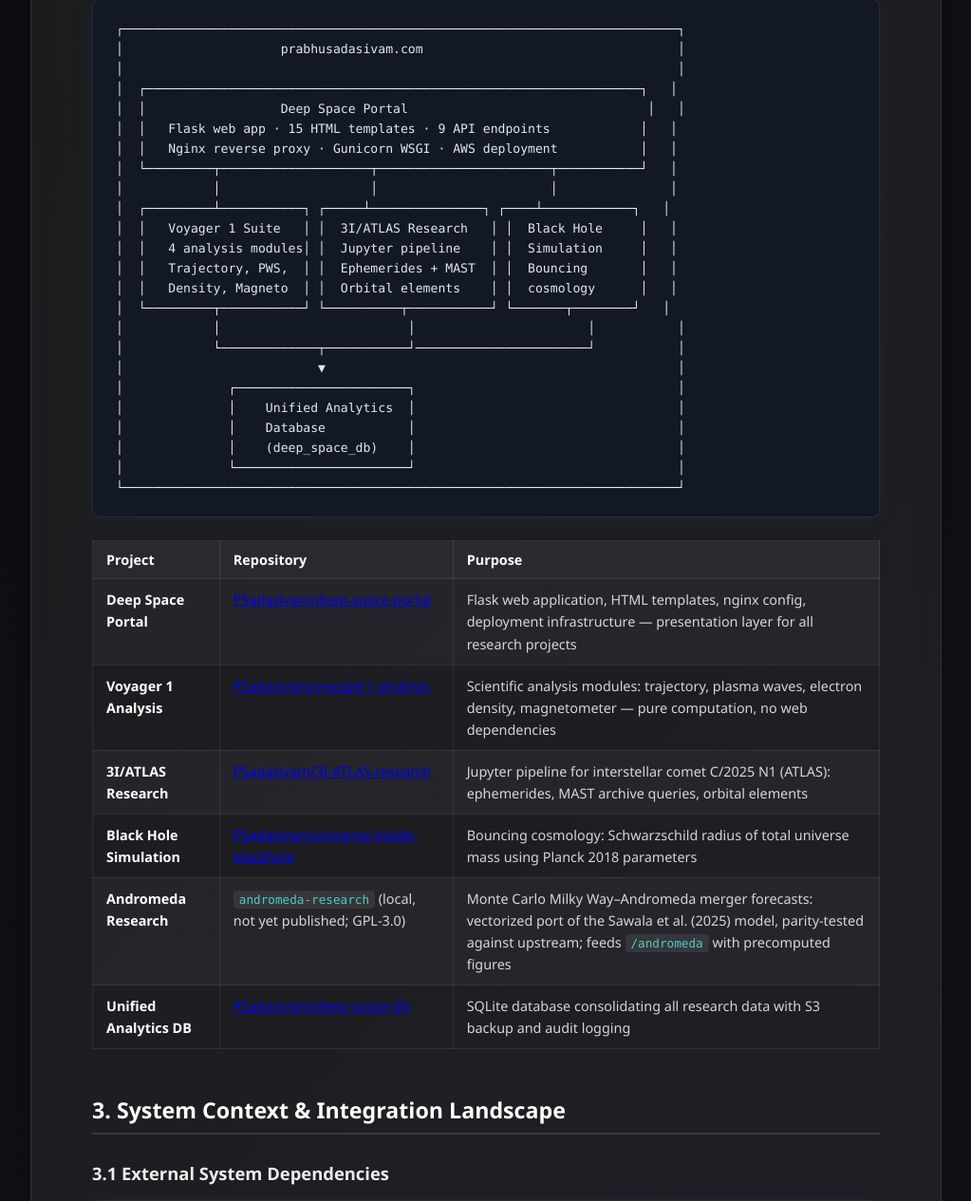
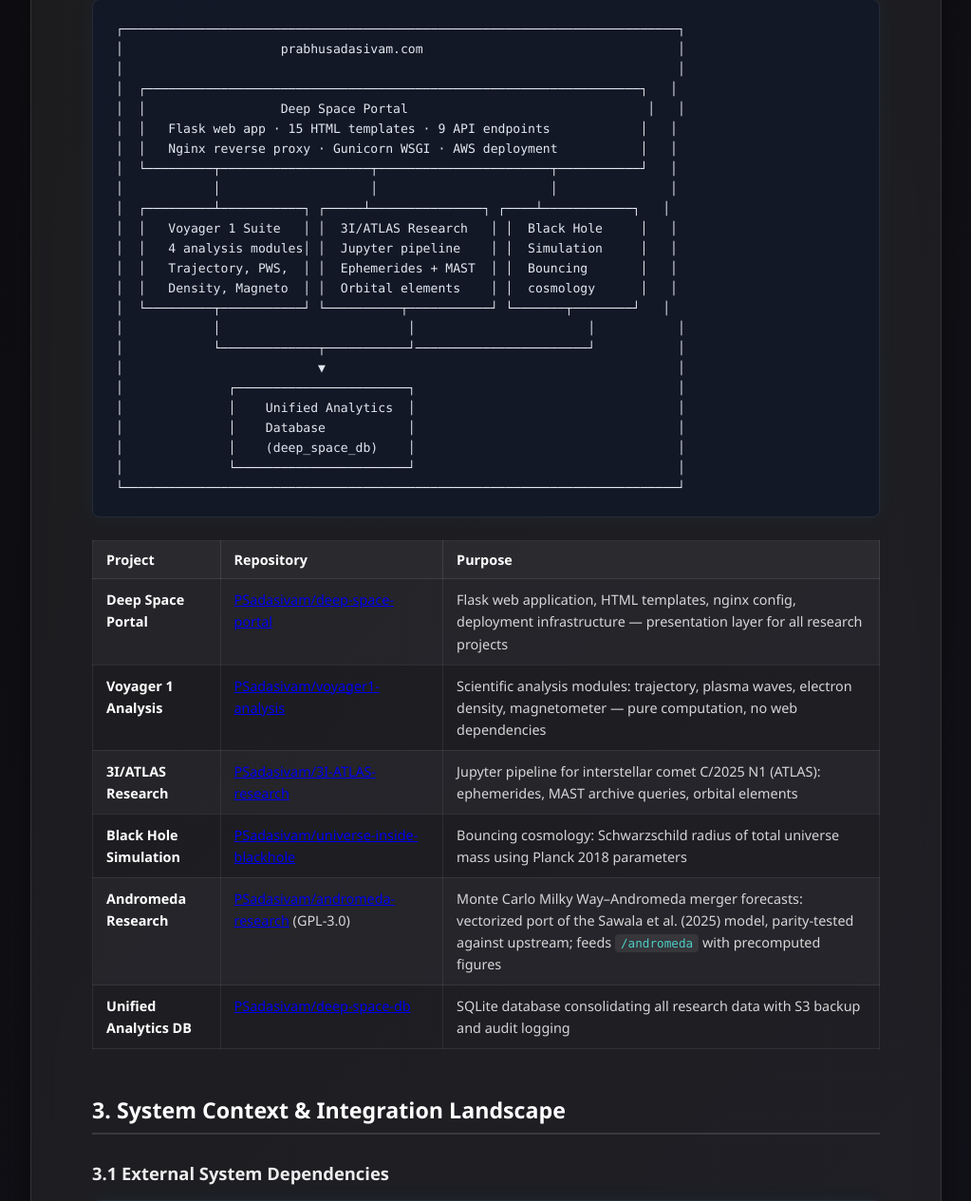
Before and after one commit to PSadasivam/deep-space-portal, a Flask app: page /architecture in a window 1280 px wide. Shown: the part 2482-3747 px from the top of the page at 95% size, without its empty margins (128-1151 px from the left). Run offline with Flask 3, Linux system fonts and the light colour scheme.

Commit message:
docs(architecture): link published andromeda-research repository (#21)
Refs #21

```diff
--- a/templates/architecture.html
+++ b/templates/architecture.html
@@ -403,7 +403,7 @@
             <tr><td><strong>Voyager 1 Analysis</strong></td><td><a href="https://github.com/PSadasivam/voyager1-analysis" target="_blank">PSadasivam/voyager1-analysis</a></td><td>Scientific analysis modules: trajectory, plasma waves, electron density, magnetometer — pure computation, no web dependencies</td></tr>
             <tr><td><strong>3I/ATLAS Research</strong></td><td><a href="https://github.com/PSadasivam/3I-ATLAS-research" target="_blank">PSadasivam/3I-ATLAS-research</a></td><td>Jupyter pipeline for interstellar comet C/2025 N1 (ATLAS): ephemerides, MAST archive queries, orbital elements</td></tr>
             <tr><td><strong>Black Hole Simulation</strong></td><td><a href="https://github.com/PSadasivam/universe-inside-blackhole" target="_blank">PSadasivam/universe-inside-blackhole</a></td><td>Bouncing cosmology: Schwarzschild radius of total universe mass using Planck 2018 parameters</td></tr>
-            <tr><td><strong>Andromeda Research</strong></td><td><code>andromeda-research</code> (local, not yet published; GPL-3.0)</td><td>Monte Carlo Milky Way&ndash;Andromeda merger forecasts: vectorized port of the Sawala et al. (2025) model, parity-tested against upstream; feeds <code>/andromeda</code> with precomputed figures</td></tr>
+            <tr><td><strong>Andromeda Research</strong></td><td><a href="https://github.com/PSadasivam/andromeda-research" target="_blank">PSadasivam/andromeda-research</a> (GPL-3.0)</td><td>Monte Carlo Milky Way&ndash;Andromeda merger forecasts: vectorized port of the Sawala et al. (2025) model, parity-tested against upstream; feeds <code>/andromeda</code> with precomputed figures</td></tr>
             <tr><td><strong>Unified Analytics DB</strong></td><td><a href="https://github.com/PSadasivam/deep-space-db" target="_blank">PSadasivam/deep-space-db</a></td><td>SQLite database consolidating all research data with S3 backup and audit logging</td></tr>
         </table>
 
@@ -1091,7 +1091,7 @@ Layer 6: Cloud
             <tr><td>Voyager 1 Analysis</td><td><a href="https://github.com/PSadasivam/voyager1-analysis" target="_blank">github.com/PSadasivam/voyager1-analysis</a></td><td><code>main</code></td></tr>
             <tr><td>3I/ATLAS Research</td><td><a href="https://github.com/PSadasivam/3I-ATLAS-research" target="_blank">github.com/PSadasivam/3I-ATLAS-research</a></td><td><code>main</code></td></tr>
             <tr><td>Black Hole Simulation</td><td><a href="https://github.com/PSadasivam/universe-inside-blackhole" target="_blank">github.com/PSadasivam/universe-inside-blackhole</a></td><td><code>main</code></td></tr>
-            <tr><td>Andromeda Research</td><td>Local only (not yet published)</td><td><code>main</code></td></tr>
+            <tr><td>Andromeda Research</td><td><a href="https://github.com/PSadasivam/andromeda-research" target="_blank">github.com/PSadasivam/andromeda-research</a></td><td><code>main</code></td></tr>
             <tr><td>Unified Analytics DB</td><td><a href="https://github.com/PSadasivam/deep-space-db" target="_blank">github.com/PSadasivam/deep-space-db</a></td><td><code>main</code></td></tr>
         </table>
 
```
Also changed, not shown: docs/software-architecture.md (+2 -2 lines).
